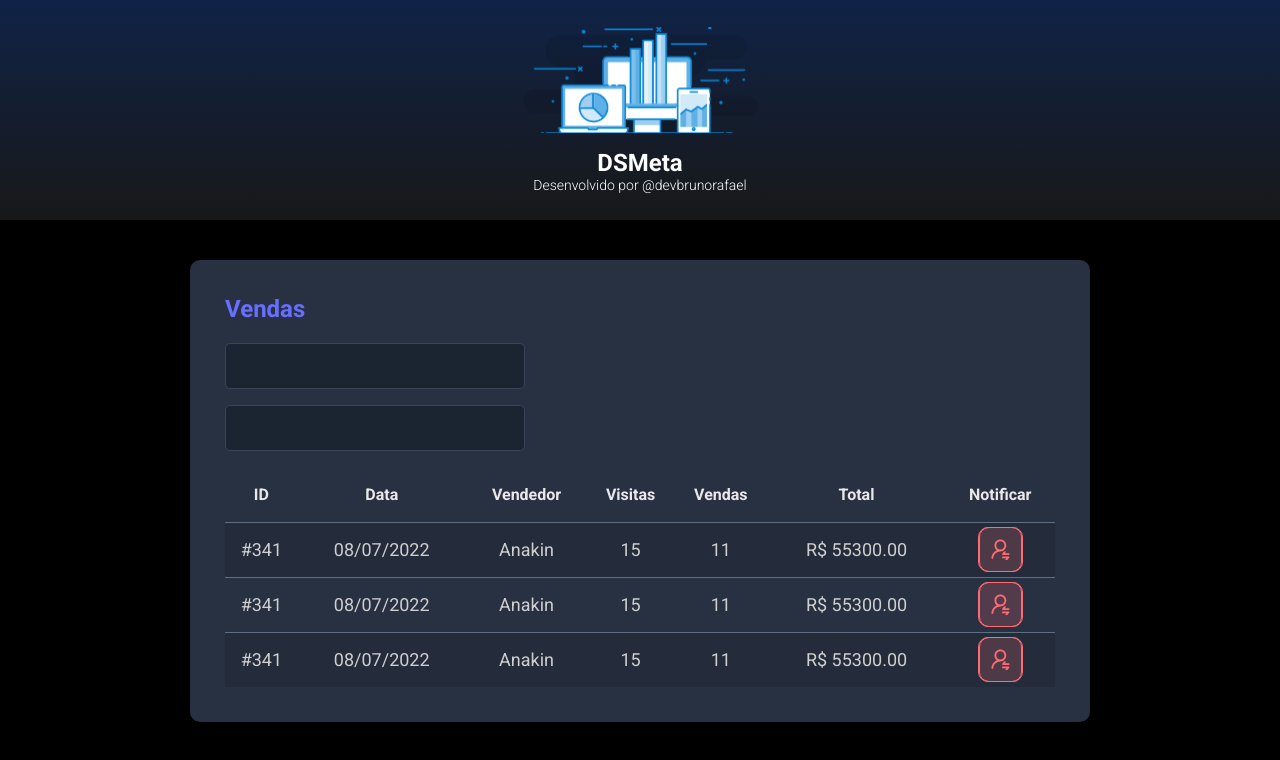
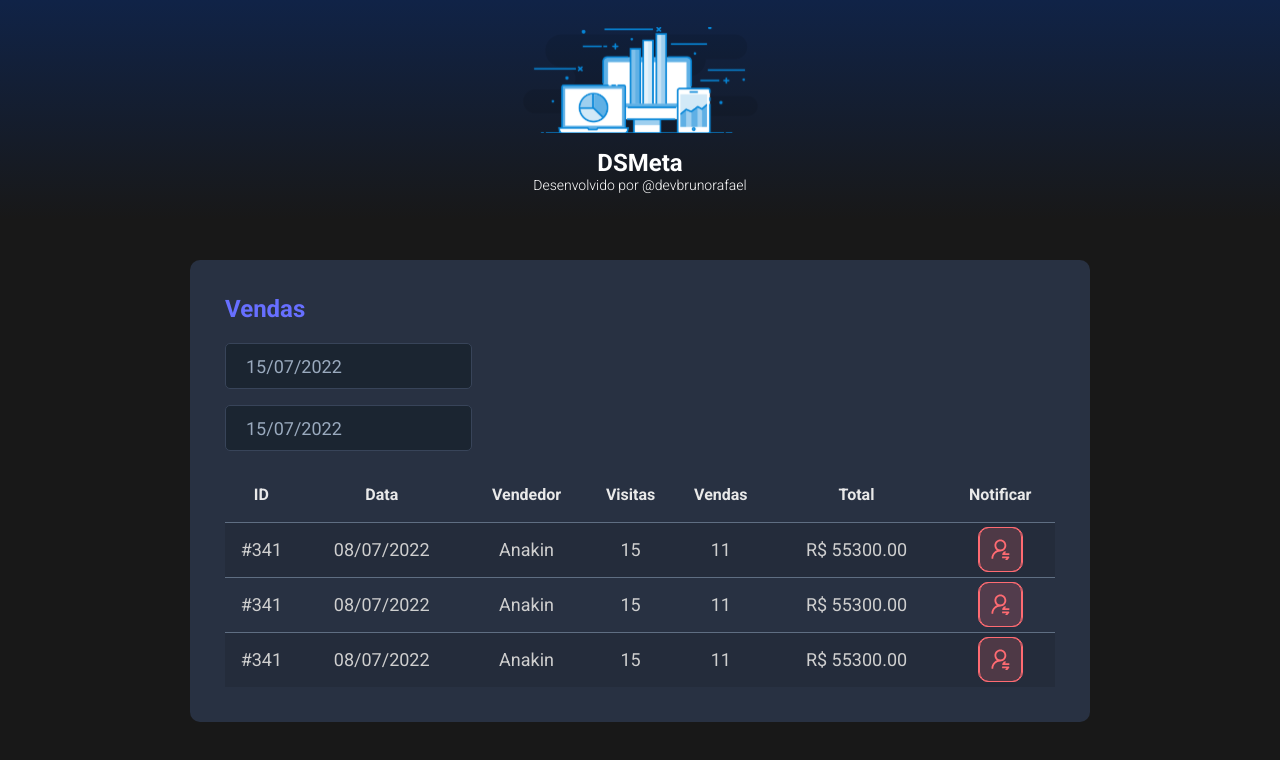
Before and after one commit to DevBrunoRafael/dsmeta, a React (Vite) app in the folder frontend/: page / in a window 1280 px wide. Shown: the top 760 px of the page. Built offline with nearby package versions, Linux system fonts and the light colour scheme.

Commit message:
Inserted datepicker component

```diff
--- a/frontend/package.json
+++ b/frontend/package.json
@@ -9,7 +9,9 @@
     "preview": "vite preview"
   },
   "dependencies": {
+    "@types/react-datepicker": "4.4.2",
     "react": "^18.2.0",
+    "react-datepicker": "4.8.0",
     "react-dom": "^18.2.0"
   },
   "devDependencies": {
--- a/frontend/src/components/SalesCard/index.tsx
+++ b/frontend/src/components/SalesCard/index.tsx
@@ -1,4 +1,6 @@
 import NotificationButton from "../NotificationButton"
+import ReactDatePicker from "react-datepicker"
+import "react-datepicker/dist/react-datepicker.css";
 
 function SalesCard() {
   return (
@@ -7,10 +9,20 @@
         <h2 className="dsmeta-sales-title">Vendas</h2>
         <div>
           <div className="dsmeta-form-control-container">
-            <input className="dsmeta-form-control" type="text" />
+            <ReactDatePicker
+              selected={new Date()}
+              onChange={(date: Date) => {}}
+              className="dsmeta-form-control"
+              dateFormat="dd/MM/yyyy"
+            />
           </div>
           <div className="dsmeta-form-control-container">
-            <input className="dsmeta-form-control" type="text" />
+            <ReactDatePicker
+              selected={new Date()}
+              onChange={(date: Date) => {}}
+              className="dsmeta-form-control"
+              dateFormat="dd/MM/yyyy"
+            />
           </div>
         </div>
 
--- a/frontend/src/index.css
+++ b/frontend/src/index.css
@@ -9,7 +9,7 @@
 
 body,
 html {
-  background-color: #000;
+  background-color: #181818;
   color: #fff;
 }
 
```
Also changed, not shown: 1 other file (tests, documents, lock files or other folders).
